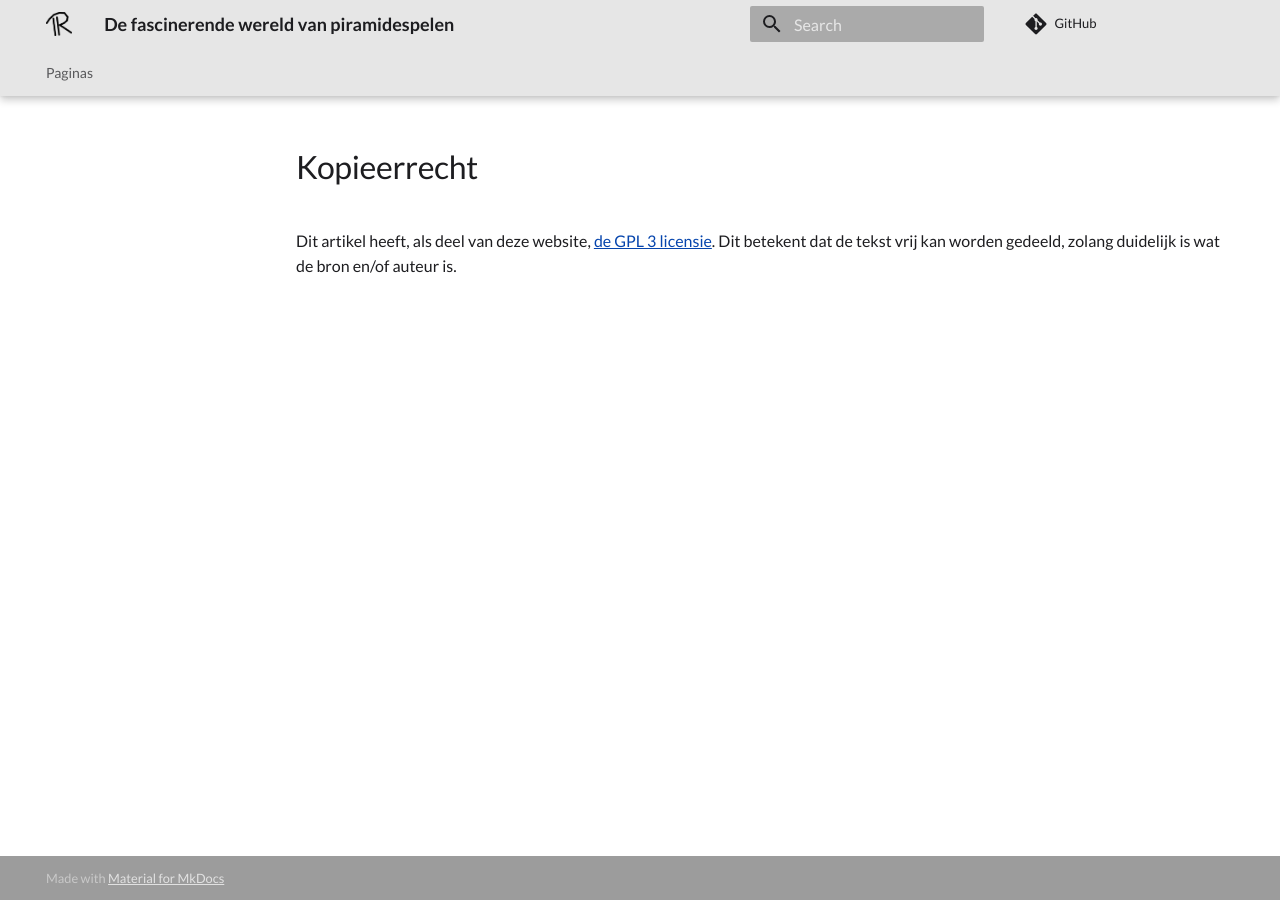
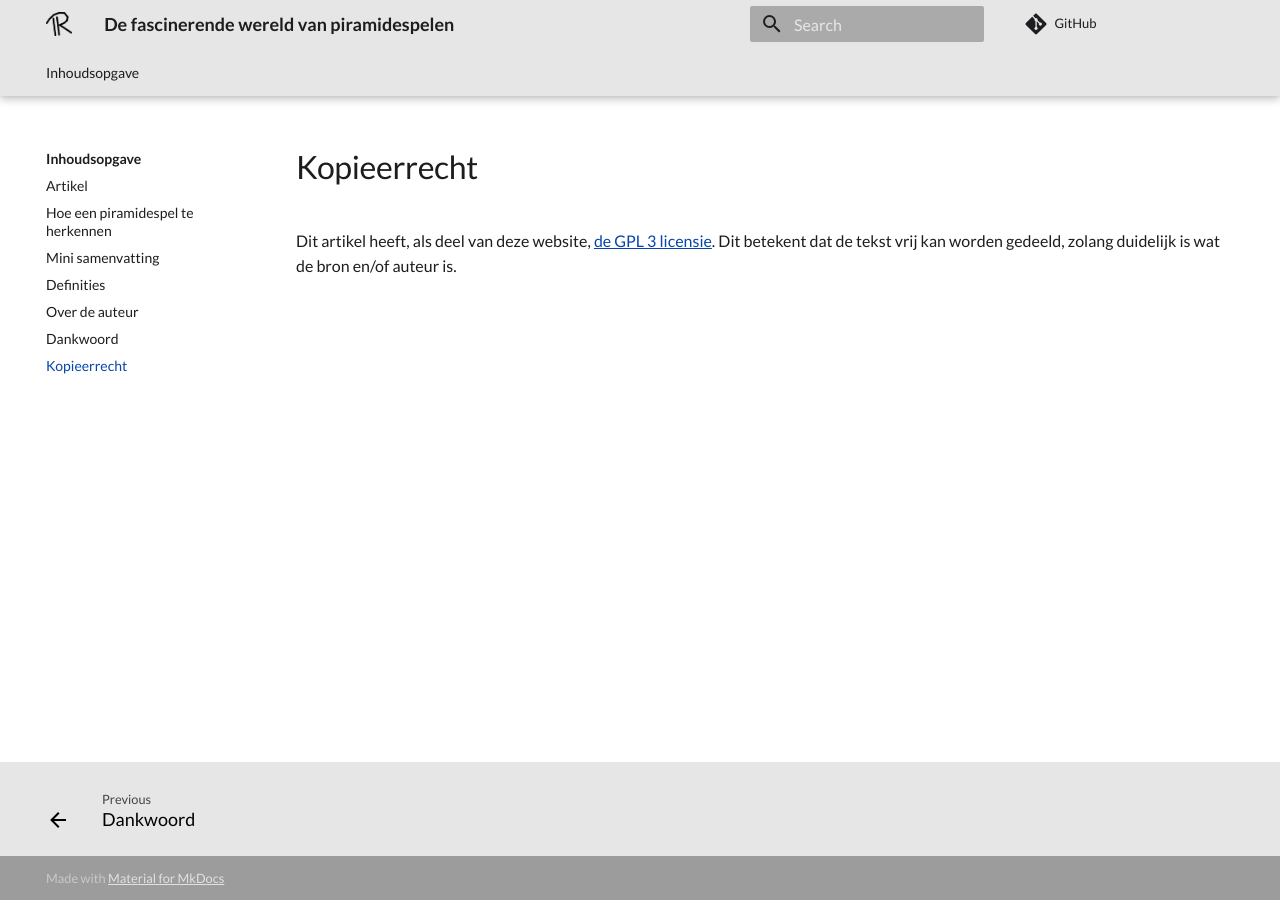
Before and after one commit to richelbilderbeek/artikel_vrijdenker_piramidespelen, an MkDocs documentation site: the page built from docs/paginas/kopieerrecht.md, in a window 1280 px wide. Built offline with MkDocs 1.6.1 and Material for MkDocs 9.7.7, drawn with Linux system fonts in a browser that asks for light colours; comment, search, counter and statistics services are not loaded.

Commit message:
Better menu

```diff
--- a/mkdocs.yml
+++ b/mkdocs.yml
@@ -3,13 +3,14 @@ site_name: De fascinerende wereld van piramidespelen
 repo_url: https://github.com/richelbilderbeek/artikel_vrijdenker_piramidespelen
 
 nav:
-  - Paginas:
+  - Inhoudsopgave:
     - Artikel: paginas/artikel.md
     - Hoe een piramidespel te herkennen: paginas/herkennen.md
     - Mini samenvatting: paginas/mini_samenvatting.md
     - Definities: paginas/definities.md
     - Over de auteur: paginas/over_de_auteur.md
     - Dankwoord: paginas/dankwoord.md
+    - Kopieerrecht: paginas/kopieerrecht.md
 
 theme:
   name: material
```
